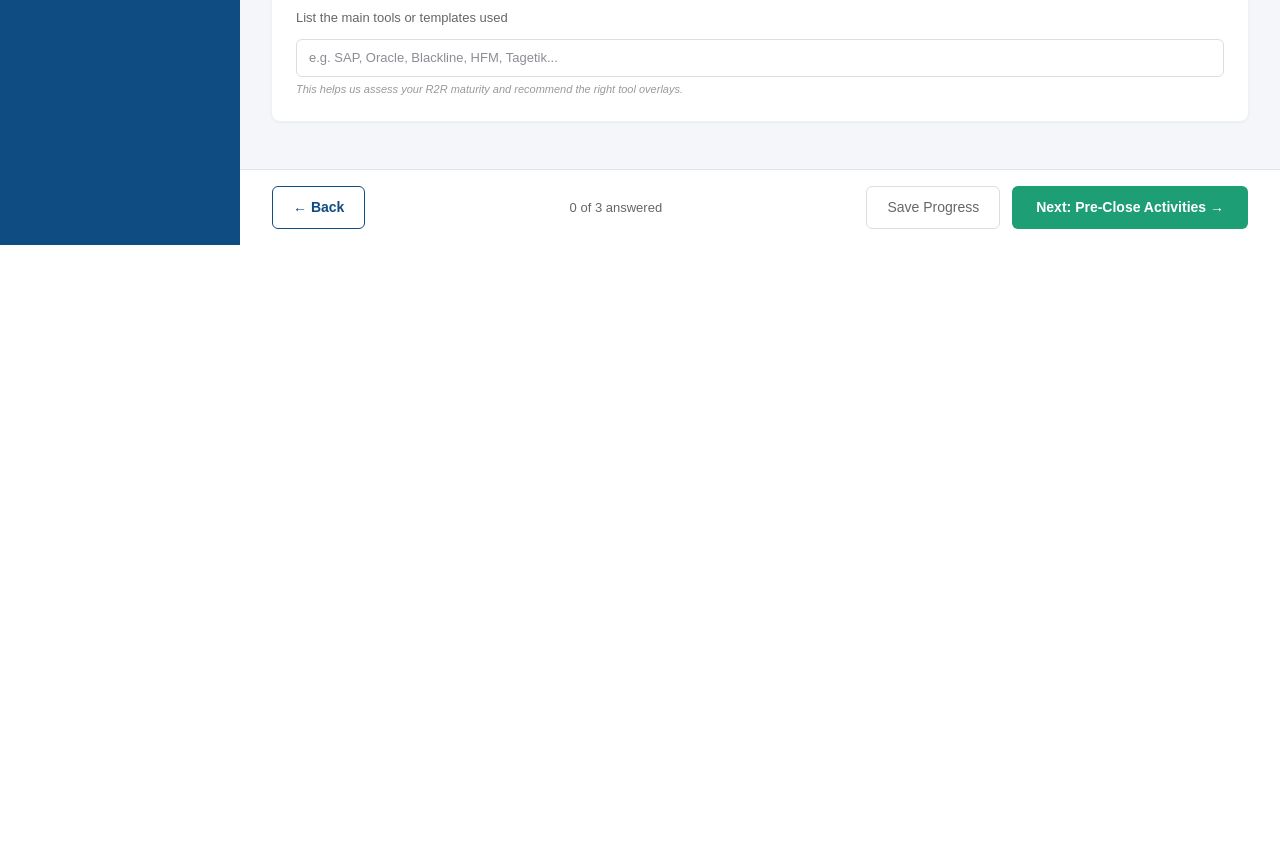
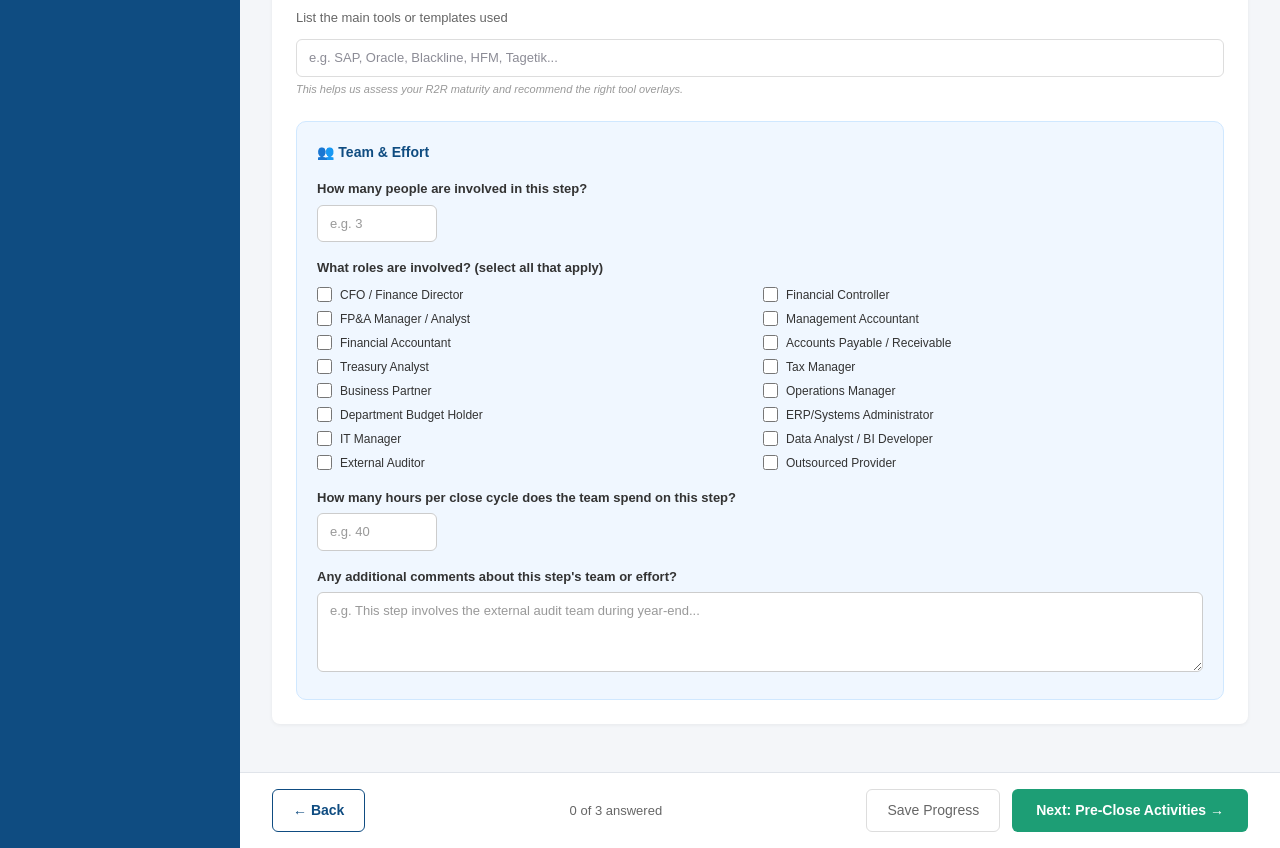
Before and after one commit to financeprocessintelligence/fip-platform, a Next.js app: page /assessment-r2r in a window 1280 px wide. Shown: the part 1220-2068 px from the top of the page. Before the commit the page ends 1465 px from the top, so only its background shows below. Built offline with nearby package versions, Linux system fonts and the light colour scheme; no server answers.

Commit message:
Add Team & Effort questions to R2R assessment

```diff
--- a/app/assessment-r2r/page.tsx
+++ b/app/assessment-r2r/page.tsx
@@ -181,6 +181,7 @@ export default function AssessmentR2RPage() {
   const [currentStep, setCurrentStep] = useState(0)
   const [answers, setAnswers] = useState<Answers>({})
   const [toolAnswers, setToolAnswers] = useState<ToolAnswers>({})
+  const [effortData, setEffortData] = useState<Record<string, { headcount: number; roles: string[]; hoursPerCycle: number; comments: string }>>({})
   const [saving, setSaving] = useState(false)
 
   const step = steps[currentStep]
@@ -250,6 +251,24 @@ export default function AssessmentR2RPage() {
 
     for (const row of rows) {
       await supabase.from('assessments').upsert(row, { onConflict: 'user_id,l3_code' })
+    }
+
+    // Save effort data
+    for (const s of steps) {
+      const effort = effortData[s.code]
+      if (effort) {
+        await supabase.from('process_effort').upsert({
+          user_id: user.id,
+          process_name: 'Record to Report',
+          step_code: s.code,
+          step_name: s.name,
+          headcount: effort.headcount || 0,
+          roles: effort.roles || [],
+          hours_per_cycle: effort.hoursPerCycle || 0,
+          comments: effort.comments || '',
+          updated_at: new Date().toISOString()
+        }, { onConflict: 'user_id,process_name,step_code' })
+      }
     }
 
     setSaving(false)
@@ -336,6 +355,42 @@ export default function AssessmentR2RPage() {
               <input type="text" placeholder="e.g. SAP, Oracle, Blackline, HFM, Tagetik..." value={toolAnswers[step.code]?.tools || ''} onChange={e => updateTools(step.code, e.target.value)} style={inputStyle} />
               <div style={{ fontSize: '11px', color: '#999', marginTop: '4px', fontStyle: 'italic' }}>This helps us assess your R2R maturity and recommend the right tool overlays.</div>
             </div>
+
+            {/* Effort Questions */}
+            <div style={{ marginTop: '24px', padding: '20px', background: '#f0f7ff', borderRadius: '10px', border: '1px solid #d0e8ff' }}>
+              <div style={{ fontSize: '14px', fontWeight: '700', color: '#0F4C81', marginBottom: '16px' }}>👥 Team & Effort</div>
+
+              <div style={{ marginBottom: '16px' }}>
+                <div style={{ fontSize: '13px', fontWeight: '600', color: '#333', marginBottom: '6px' }}>How many people are involved in this step?</div>
+                <input type="number" min="0" placeholder="e.g. 3" value={effortData[step.code]?.headcount || ''} onChange={e => setEffortData(prev => ({ ...prev, [step.code]: { ...prev[step.code], headcount: parseInt(e.target.value) || 0, roles: prev[step.code]?.roles || [], hoursPerCycle: prev[step.code]?.hoursPerCycle || 0, comments: prev[step.code]?.comments || '' } }))} style={{ padding: '8px 12px', borderRadius: '6px', border: '1px solid #ccc', fontSize: '13px', width: '120px', color: '#333', background: 'white' }} />
+              </div>
+
+              <div style={{ marginBottom: '16px' }}>
+                <div style={{ fontSize: '13px', fontWeight: '600', color: '#333', marginBottom: '8px' }}>What roles are involved? (select all that apply)</div>
+                <div style={{ display: 'grid', gridTemplateColumns: '1fr 1fr', gap: '6px' }}>
+                  {['CFO / Finance Director', 'Financial Controller', 'FP&A Manager / Analyst', 'Management Accountant', 'Financial Accountant', 'Accounts Payable / Receivable', 'Treasury Analyst', 'Tax Manager', 'Business Partner', 'Operations Manager', 'Department Budget Holder', 'ERP/Systems Administrator', 'IT Manager', 'Data Analyst / BI Developer', 'External Auditor', 'Outsourced Provider'].map(role => (
+                    <label key={role} style={{ display: 'flex', alignItems: 'center', gap: '8px', cursor: 'pointer' }}>
+                      <input type="checkbox" checked={effortData[step.code]?.roles?.includes(role) || false} onChange={() => {
+                        const current = effortData[step.code]?.roles || []
+                        const updated = current.includes(role) ? current.filter(r => r !== role) : [...current, role]
+                        setEffortData(prev => ({ ...prev, [step.code]: { ...prev[step.code], headcount: prev[step.code]?.headcount || 0, roles: updated, hoursPerCycle: prev[step.code]?.hoursPerCycle || 0, comments: prev[step.code]?.comments || '' } }))
+                      }} style={{ width: '15px', height: '15px', cursor: 'pointer' }} />
+                      <span style={{ fontSize: '12px', color: '#333' }}>{role}</span>
+                    </label>
+                  ))}
+                </div>
+              </div>
+
+              <div style={{ marginBottom: '16px' }}>
+                <div style={{ fontSize: '13px', fontWeight: '600', color: '#333', marginBottom: '6px' }}>How many hours per close cycle does the team spend on this step?</div>
+                <input type="number" min="0" placeholder="e.g. 40" value={effortData[step.code]?.hoursPerCycle || ''} onChange={e => setEffortData(prev => ({ ...prev, [step.code]: { ...prev[step.code], headcount: prev[step.code]?.headcount || 0, roles: prev[step.code]?.roles || [], hoursPerCycle: parseInt(e.target.value) || 0, comments: prev[step.code]?.comments || '' } }))} style={{ padding: '8px 12px', borderRadius: '6px', border: '1px solid #ccc', fontSize: '13px', width: '120px', color: '#333', background: 'white' }} />
+              </div>
+
+              <div>
+                <div style={{ fontSize: '13px', fontWeight: '600', color: '#333', marginBottom: '6px' }}>Any additional comments about this step's team or effort?</div>
+                <textarea placeholder="e.g. This step involves the external audit team during year-end..." value={effortData[step.code]?.comments || ''} onChange={e => setEffortData(prev => ({ ...prev, [step.code]: { ...prev[step.code], headcount: prev[step.code]?.headcount || 0, roles: prev[step.code]?.roles || [], hoursPerCycle: prev[step.code]?.hoursPerCycle || 0, comments: e.target.value } }))} style={{ padding: '8px 12px', borderRadius: '6px', border: '1px solid #ccc', fontSize: '13px', width: '100%', minHeight: '80px', resize: 'vertical', color: '#333', background: 'white' }} />
+              </div>
+            </div>
           </div>
         </div>
 
```
